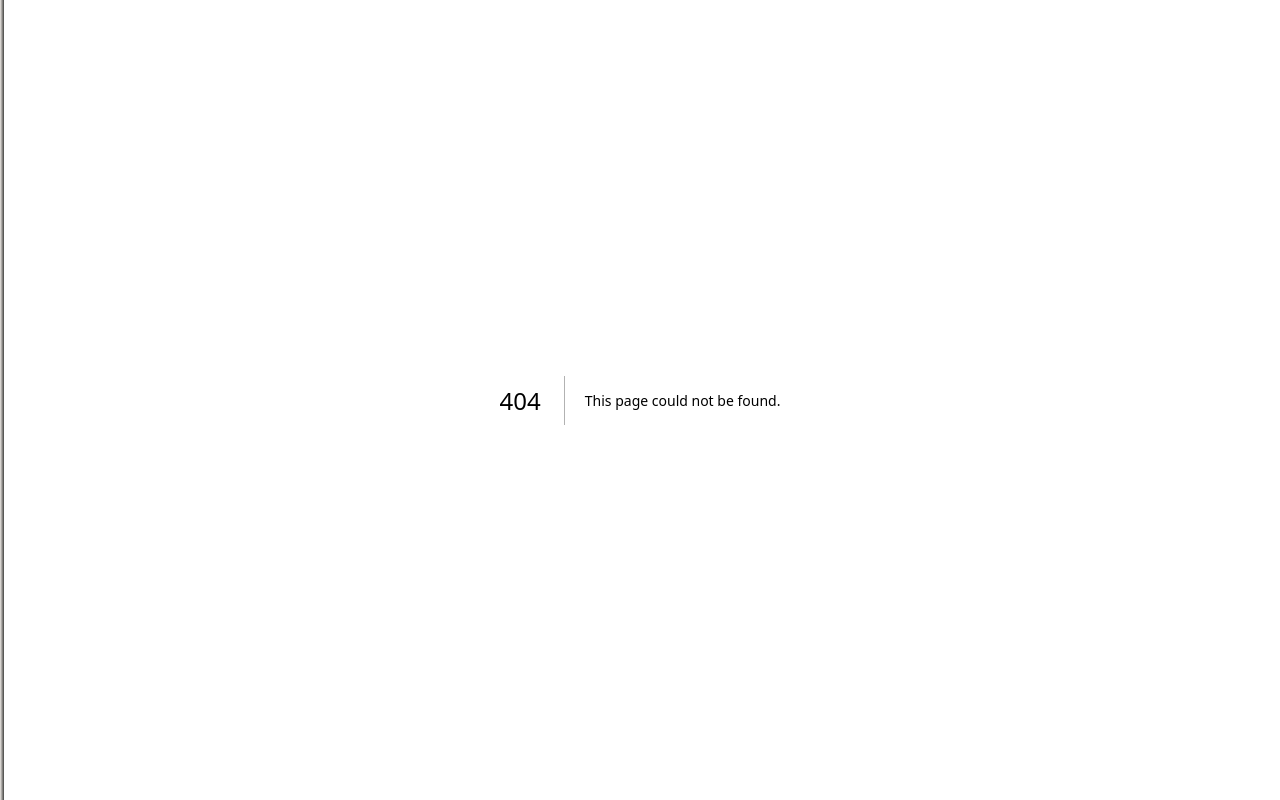
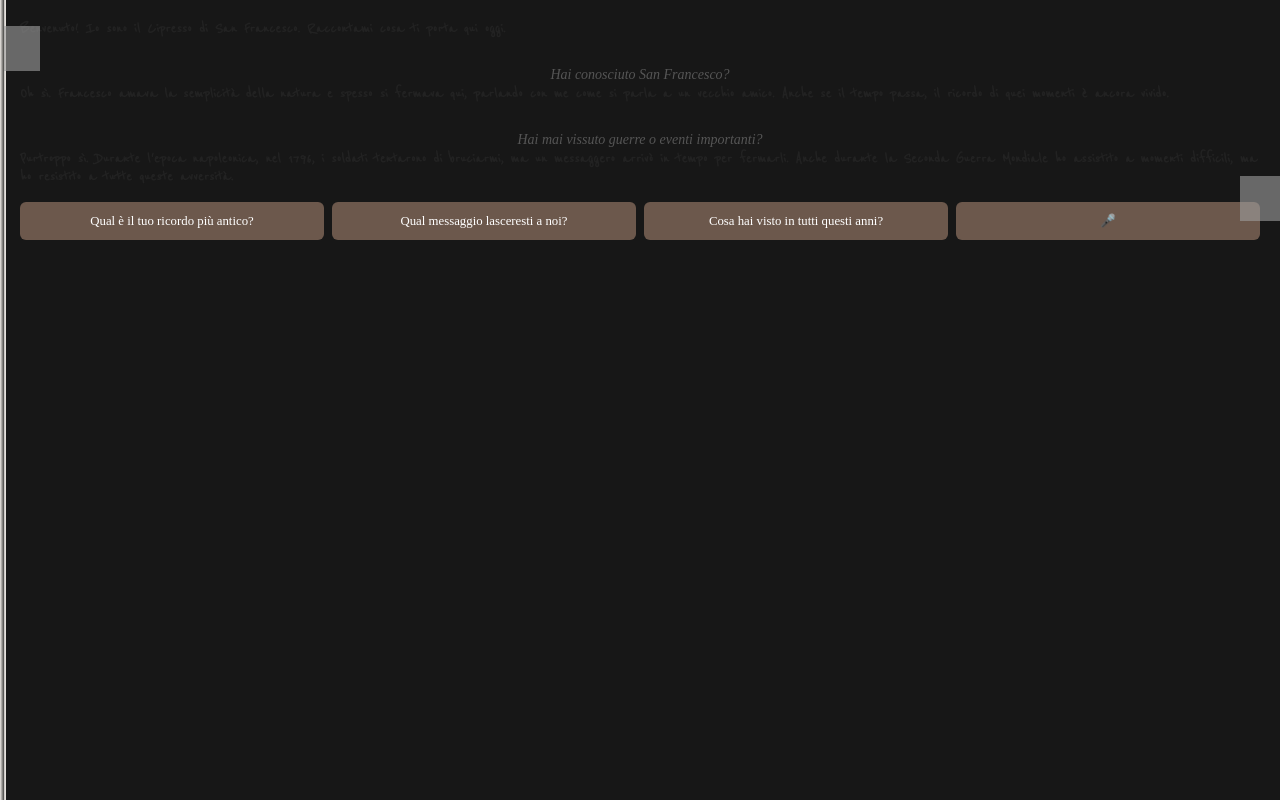
Before and after one commit to gtumedei/talking-trees, a Next.js app: page /chatbot in a window 1280 px wide. Before the commit this address had no page. Built offline with nearby package versions, Linux system fonts and the light colour scheme; grey boxes are pictures that could not be loaded; a web font is replaced by a local one.

Commit message:
Add Chatbot component with initial messages and quick replies; update diary form label to 'Ricordo'

```diff
--- a/app/chatbot/Chatbot.module.css
+++ b/app/chatbot/Chatbot.module.css
@@ -1,16 +1,16 @@
+@import url('https://fonts.googleapis.com/css2?family=Homemade+Apple&family=Reenie+Beanie&display=swap');
+
+
 .content {
   position: relative;
-  padding: 2rem;
+  padding: 20px;
   font-size: 1rem;
-  line-height: 1.6;
   color: #222;
 }
 
 .chat {
   display: flex;
   flex-direction: column;
-  gap: 1.2rem;
-  margin-bottom: 2rem;
 }
 
 .message {
@@ -18,16 +18,19 @@
 }
 
 .bot {
-  font-family: 'Caveat', cursive; /* scrittura bot */
-  font-size: 1.1rem;
+  /*font-family: 'Homemade Apple', cursive; /* scrittura bot */
+  font-family: 'Reenie Beanie', cursive; /* scrittura bot */
+  font-weight: bold;
+  line-height: 18px;
+  font-size: 17px;
 }
 
 .user {
-  font-family: 'Oneday', sans-serif;
   font-style: italic;
-  font-size: 0.95rem;
   text-align: center;
   color: #555;
+  font-size: 14px;
+  margin: 10px 20px 0;
 }
 
 .quickReplies {
--- a/app/diary/page.tsx
+++ b/app/diary/page.tsx
@@ -159,7 +159,7 @@ export default function DiaryPage() {
         <Modal.Body>
           <Form>
             <Form.Group className="mb-3">
-              <Form.Label>Commento</Form.Label>
+              <Form.Label>Ricordo</Form.Label>
               <Form.Control
                 as="textarea"
                 rows={3}
```
Also changed, not shown: app/chatbot/page.tsx (renamed from app/chatbot/Chatbot.tsx).
